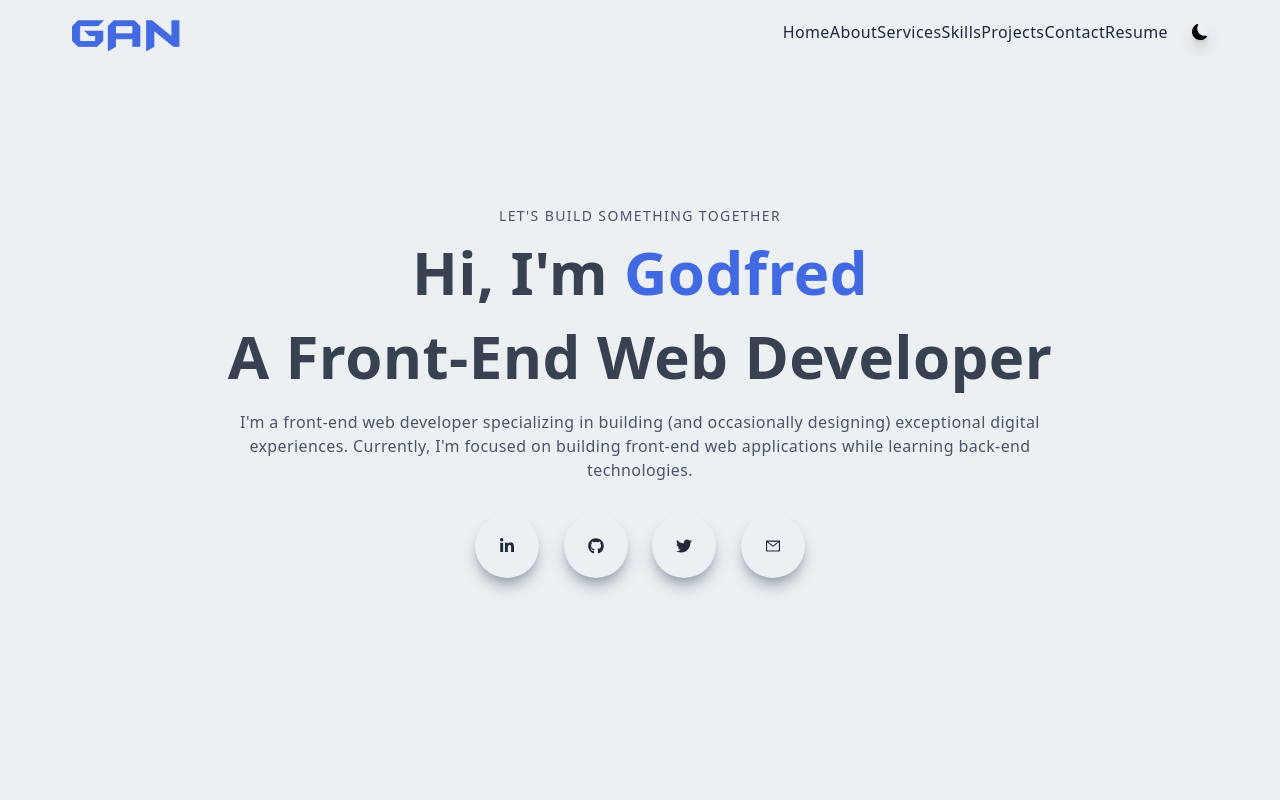
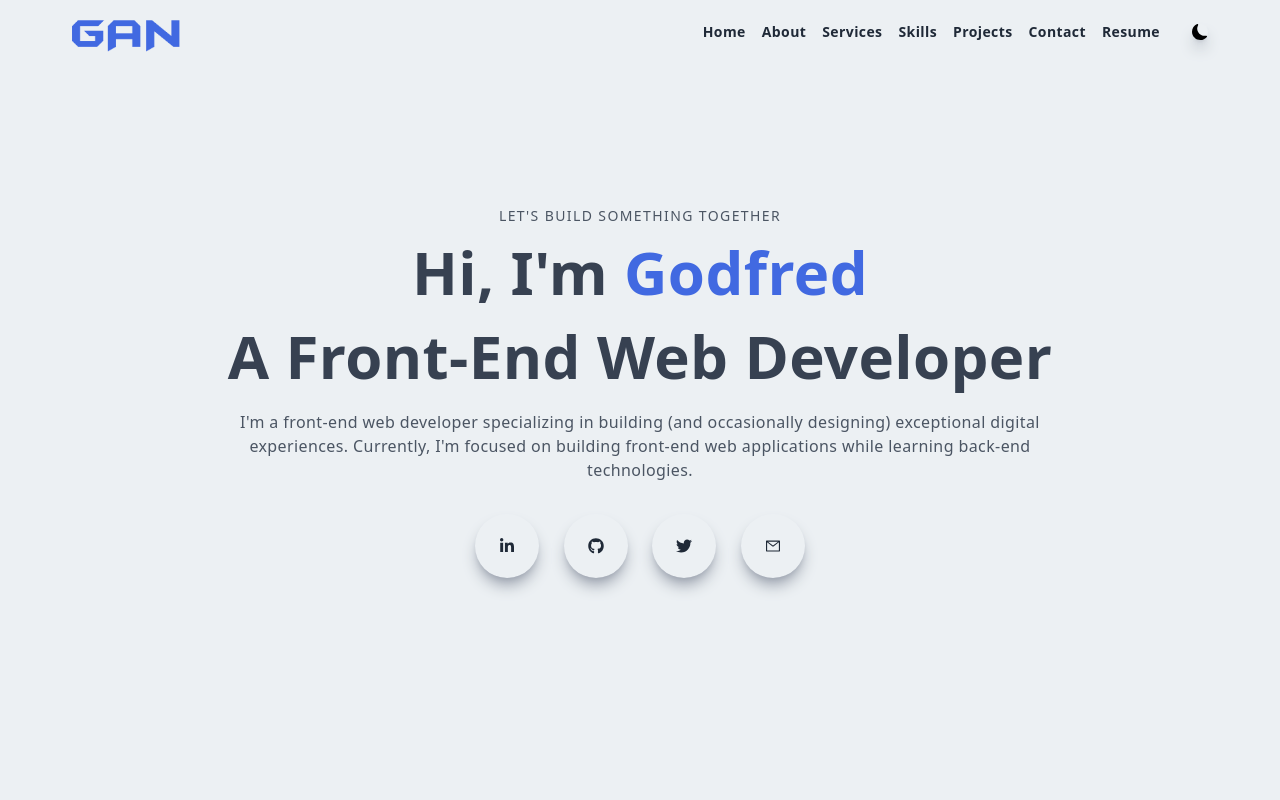
Before and after one commit to naicfc/portfolio, a Next.js app: page / in a window 1280 px wide. Shown: the top 800 px of the page. Built offline with nearby package versions, Linux system fonts and the light colour scheme.

Commit message:
added new styles

```diff
--- a/styles/globals.css
+++ b/styles/globals.css
@@ -31,6 +31,12 @@ html {
   }
   button {
     @apply shadow-lg dark:shadow-none shadow-gray-400 rounded-xl uppercase text-white;
+  }
+  .nav-link{
+    @apply p-2 text-sm font-semibold  hover:text-[#4169e1] hover:duration-500 dark:text-white;
+  }
+  .nav-icons{
+    @apply rounded-full shadow-lg shadow-gray-400 dark:shadow-md p-3 cursor-pointer hover:scale-105 ease-in duration-300;
   }
   .shuffle-item {
     padding: 0;
```
